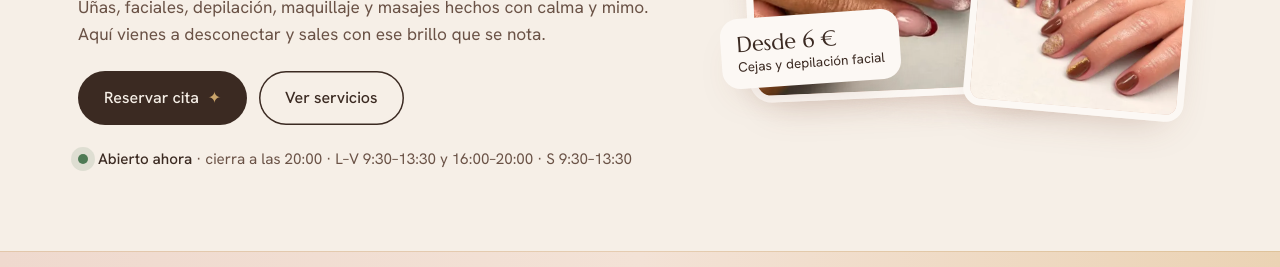
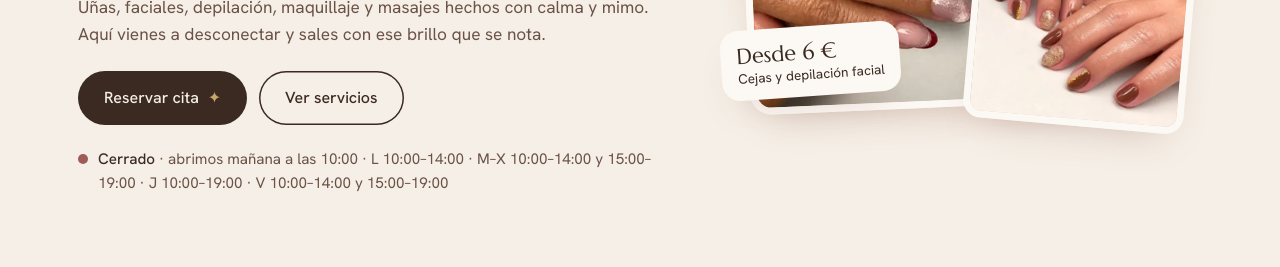
Before and after one commit to vcf1919/GlowByErika, a plain HTML site: page index.html in a window 1280 px wide. Shown: the part 521-788 px from the top of the page. Drawn offline with Linux system fonts and the light colour scheme.

Commit message:
Corregir horario de apertura según Google
Co-Authored-By: Claude Opus 5.5 <noreply@anthropic.com>
Claude-Session: https://claude.ai/code/session_01Fu97id7QTYXGPrtx94Ndf5

```diff
--- a/index.html
+++ b/index.html
@@ -526,7 +526,7 @@ html.lock{overflow:hidden}
         <a class="btn" href="#reserva" data-book>Reservar cita <span class="spark" aria-hidden="true">✦</span></a>
         <a class="btn btn-ghost" href="#servicios">Ver servicios</a>
       </div>
-      <p class="open reveal d3" id="openNow" aria-live="polite"><span class="dot" aria-hidden="true"></span><span id="openTxt">L–V 9:30–13:30 y 16:00–20:00 · S 9:30–13:30</span></p>
+      <p class="open reveal d3" id="openNow" aria-live="polite"><span class="dot" aria-hidden="true"></span><span id="openTxt">L 10:00–14:00 · M–X 10:00–14:00 y 15:00–19:00 · J 10:00–19:00 · V 10:00–14:00 y 15:00–19:00</span></p>
     </div>
     <div class="hero-media reveal d2">
       <div class="ph ph-main"><img src="img/hero-francesa-burdeos.webp" width="480" height="640" alt="Manicura francesa en burdeos con efecto glitter hecha en Glow by Erika" fetchpriority="high"></div>
--- a/js/app.js
+++ b/js/app.js
@@ -21,7 +21,7 @@
   // ---- Horario: SCHEDULE[0..6] = [[inicio,fin],...] en minutos ----
   var SCHEDULE = DAY_KEYS.map(function(k){ return ((C.horario||{})[k]||[]).map(function(r){return [toMin(r[0]),toMin(r[1])];}); });
   function rangesTxt(rs){ return rs.map(function(r){return hm(r[0])+"–"+hm(r[1]);}).join(" y "); }
-  function scheduleSummary(){ // "L–V 9:30–13:30 y 16:00–20:00 · S 9:30–13:30"
+  function scheduleSummary(){ // "L 10:00–14:00 · M–X 10:00–14:00 y 15:00–19:00 · J 10:00–19:00 · V 10:00–14:00 y 15:00–19:00"
     var order=[1,2,3,4,5,6,0],groups=[];
     order.forEach(function(d){
       var t=rangesTxt(SCHEDULE[d]); if(!t) return;
--- a/js/config.js
+++ b/js/config.js
@@ -56,12 +56,12 @@ window.CONFIG = {
   instagram: "https://www.instagram.com/glow.by.erika/",
 
   horario: {
-    lunes:     [["9:30", "13:30"], ["16:00", "20:00"]],
-    martes:    [["9:30", "13:30"], ["16:00", "20:00"]],
-    miercoles: [["9:30", "13:30"], ["16:00", "20:00"]],
-    jueves:    [["9:30", "13:30"], ["16:00", "20:00"]],
-    viernes:   [["9:30", "13:30"], ["16:00", "20:00"]],
-    sabado:    [["9:30", "13:30"]],
+    lunes:     [["10:00", "14:00"]],
+    martes:    [["10:00", "14:00"], ["15:00", "19:00"]],
+    miercoles: [["10:00", "14:00"], ["15:00", "19:00"]],
+    jueves:    [["10:00", "19:00"]],
+    viernes:   [["10:00", "14:00"], ["15:00", "19:00"]],
+    sabado:    [],
     domingo:   []
   },
 
```
